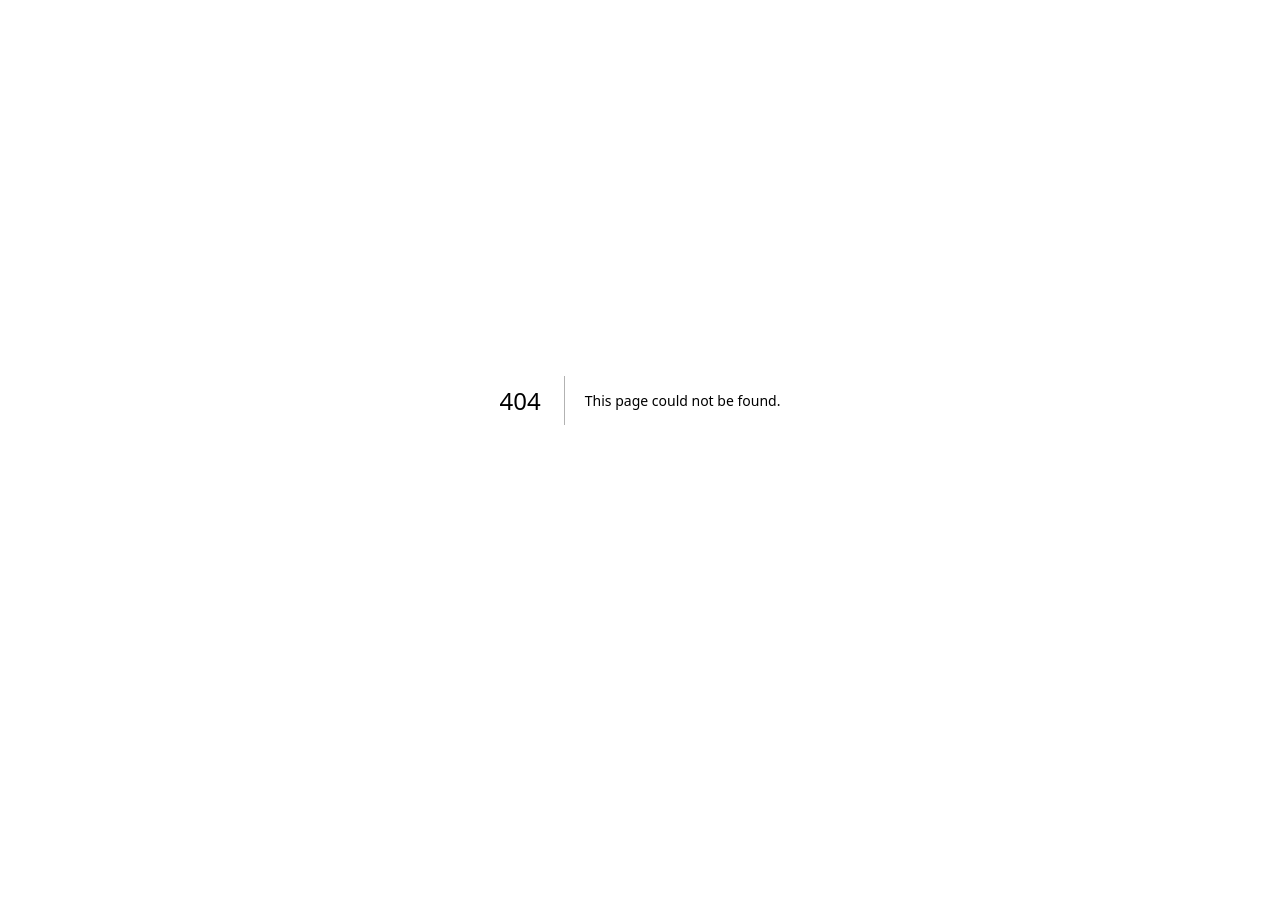
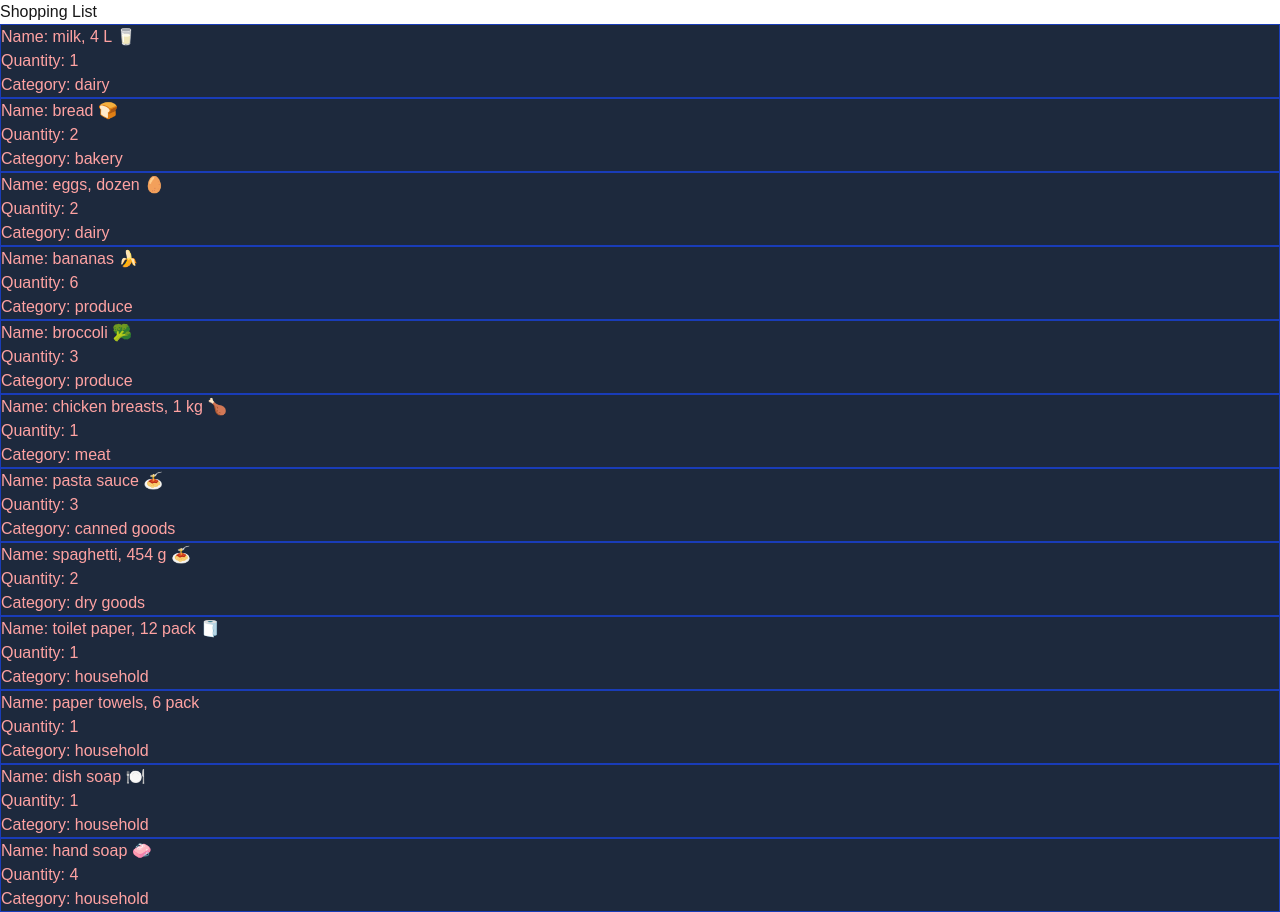
Before and after one commit to VivaLaFear/cprg306-assignments, a Next.js app: page /week-6 in a window 1280 px wide. Before the commit this address had no page. Before the commit the page ends 800 px from the top, so only its background shows below. Built offline with nearby package versions, Linux system fonts and the light colour scheme.

Commit message:
initializing week 6 assignment

```diff
--- /dev/null
+++ b/app/week-6/item-list.js
@@ -0,0 +1,92 @@
+import Item from "./item"
+
+export default function ItemList() {
+  const item1 = {
+    name: "milk, 4 L 🥛",
+    quantity: 1,
+    category: "dairy",
+  };
+
+  const item2 = {
+    name: "bread 🍞",
+    quantity: 2,
+    category: "bakery",
+  };
+
+  const item3 = {
+    name: "eggs, dozen 🥚",
+    quantity: 2,
+    category: "dairy",
+  };
+
+  const item4 = {
+    name: "bananas 🍌",
+    quantity: 6,
+    category: "produce",
+  };
+
+  const item5 = {
+    name: "broccoli 🥦",
+    quantity: 3,
+    category: "produce",
+  };
+
+  const item6 = {
+    name: "chicken breasts, 1 kg 🍗",
+    quantity: 1,
+    category: "meat",
+  };
+
+  const item7 = {
+    name: "pasta sauce 🍝",
+    quantity: 3,
+    category: "canned goods",
+  };
+
+  const item8 = {
+    name: "spaghetti, 454 g 🍝",
+    quantity: 2,
+    category: "dry goods",
+  };
+
+  const item9 = {
+    name: "toilet paper, 12 pack 🧻",
+    quantity: 1,
+    category: "household",
+  };
+
+  const item10 = {
+    name: "paper towels, 6 pack",
+    quantity: 1,
+    category: "household",
+  };
+
+  const item11 = {
+    name: "dish soap 🍽️",
+    quantity: 1,
+    category: "household",
+  };
+
+  const item12 = {
+    name: "hand soap 🧼",
+    quantity: 4,
+    category: "household",
+  };
+  return (
+    <ul>
+      <Item name={item1.name} quantity={item1.quantity} category={item1.category} />
+      <Item name={item2.name} quantity={item2.quantity} category={item2.category} />
+      <Item name={item3.name} quantity={item3.quantity} category={item3.category} />
+      <Item name={item4.name} quantity={item4.quantity} category={item4.category} />
+      <Item name={item5.name} quantity={item5.quantity} category={item5.category} />
+      <Item name={item6.name} quantity={item6.quantity} category={item6.category} />
+      <Item name={item7.name} quantity={item7.quantity} category={item7.category} />
+      <Item name={item8.name} quantity={item8.quantity} category={item8.category} />
+      <Item name={item9.name} quantity={item9.quantity} category={item9.category} />
+      <Item name={item10.name} quantity={item10.quantity} category={item10.category} />
+      <Item name={item11.name} quantity={item11.quantity} category={item11.category} />
+      <Item name={item12.name} quantity={item12.quantity} category={item12.category} />
+
+    </ul>
+  )
+}
--- /dev/null
+++ b/app/week-6/item.js
@@ -0,0 +1,11 @@
+export default function Item({ name, quantity, category }) {
+  return (
+    <li className="text-red-300 bg-slate-800 border border-blue-800">
+      <ul>
+        <li>{`Name: ${name}`}</li>
+        <li>{`Quantity: ${quantity}`}</li>
+        <li>{`Category: ${category}`}</li>
+      </ul>
+    </li>
+  );
+}
--- /dev/null
+++ b/app/week-6/item.json
@@ -0,0 +1,74 @@
+[
+  {
+    "id": "1h2GJKH12gkHG31h1H",
+    "name": "milk, 4 L 🥛",
+    "quantity": 1,
+    "category": "dairy"
+  },
+  {
+    "id": "2KJH3k2j3H1k2J3K1H",
+    "name": "bread 🍞",
+    "quantity": 2,
+    "category": "bakery"
+  },
+  {
+    "id": "3h2KJH3k2j3H1k2J3",
+    "name": "eggs, dozen 🥚",
+    "quantity": 2,
+    "category": "dairy"
+  },
+  {
+    "id": "4k2J3K1H2GJKH12gk",
+    "name": "bananas 🍌",
+    "quantity": 6,
+    "category": "produce"
+  },
+  {
+    "id": "5H1h1H2KJH3k2j3H",
+    "name": "broccoli 🥦",
+    "quantity": 3,
+    "category": "produce"
+  },
+  {
+    "id": "6H1k2J3K1H2GJKH1",
+    "name": "chicken breasts, 1 kg 🍗",
+    "quantity": 1,
+    "category": "meat"
+  },
+  {
+    "id": "7gkHG31h1H2KJH3k",
+    "name": "pasta sauce 🍝",
+    "quantity": 3,
+    "category": "canned goods"
+  },
+  {
+    "id": "8j3H1k2J3K1H2GJK",
+    "name": "spaghetti, 454 g 🍝",
+    "quantity": 2,
+    "category": "dry goods"
+  },
+  {
+    "id": "9H12gkHG31h1H2KJ",
+    "name": "toilet paper, 12 pack 🧻",
+    "quantity": 1,
+    "category": "household"
+  },
+  {
+    "id": "10H3k2j3H1k2J3K1",
+    "name": "paper towels, 6 pack",
+    "quantity": 1,
+    "category": "household"
+  },
+  {
+    "id": "11k2J3K1H2GJKH12",
+    "name": "dish soap 🍽️",
+    "quantity": 1,
+    "category": "household"
+  },
+  {
+    "id": "12GJKH12gkHG31h1",
+    "name": "hand soap 🧼",
+    "quantity": 4,
+    "category": "household"
+  }
+]
--- /dev/null
+++ b/app/week-6/page.js
@@ -0,0 +1,12 @@
+import ItemList from "./item-list";
+
+export default function Page() {
+  return (
+    <main>
+      <header>
+        <h1>Shopping List</h1>
+      </header>
+      <ItemList />
+    </main>
+  );
+}
```
